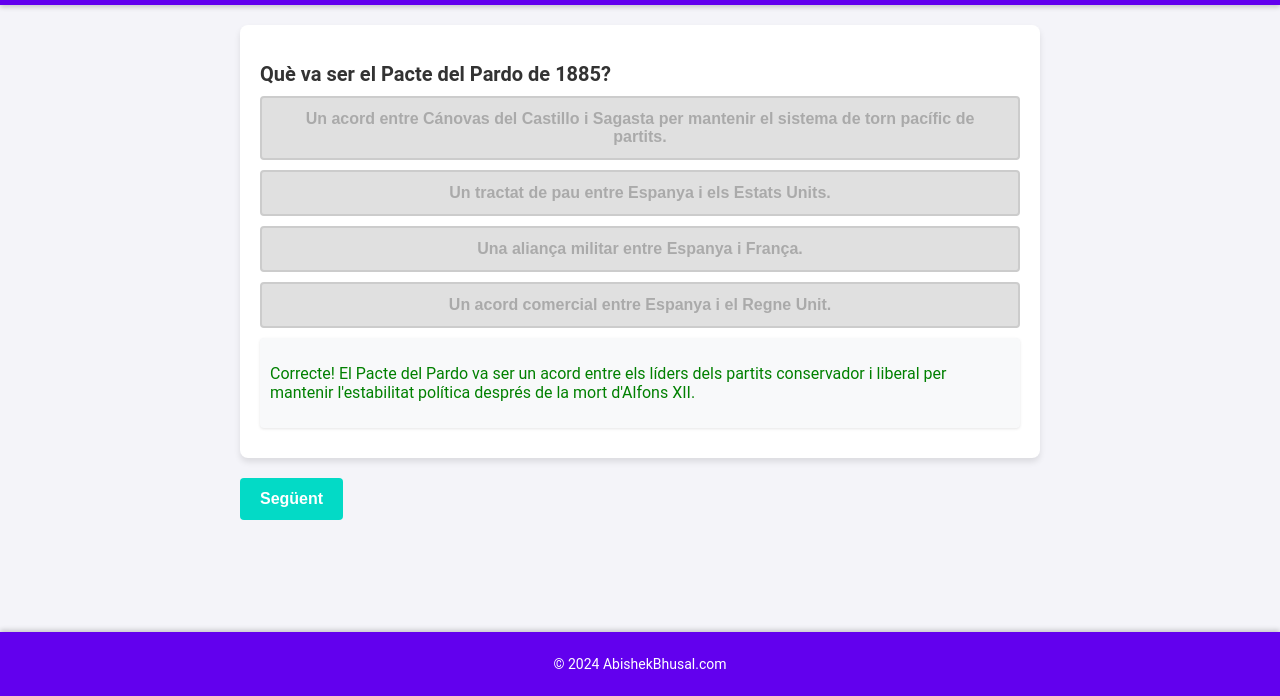
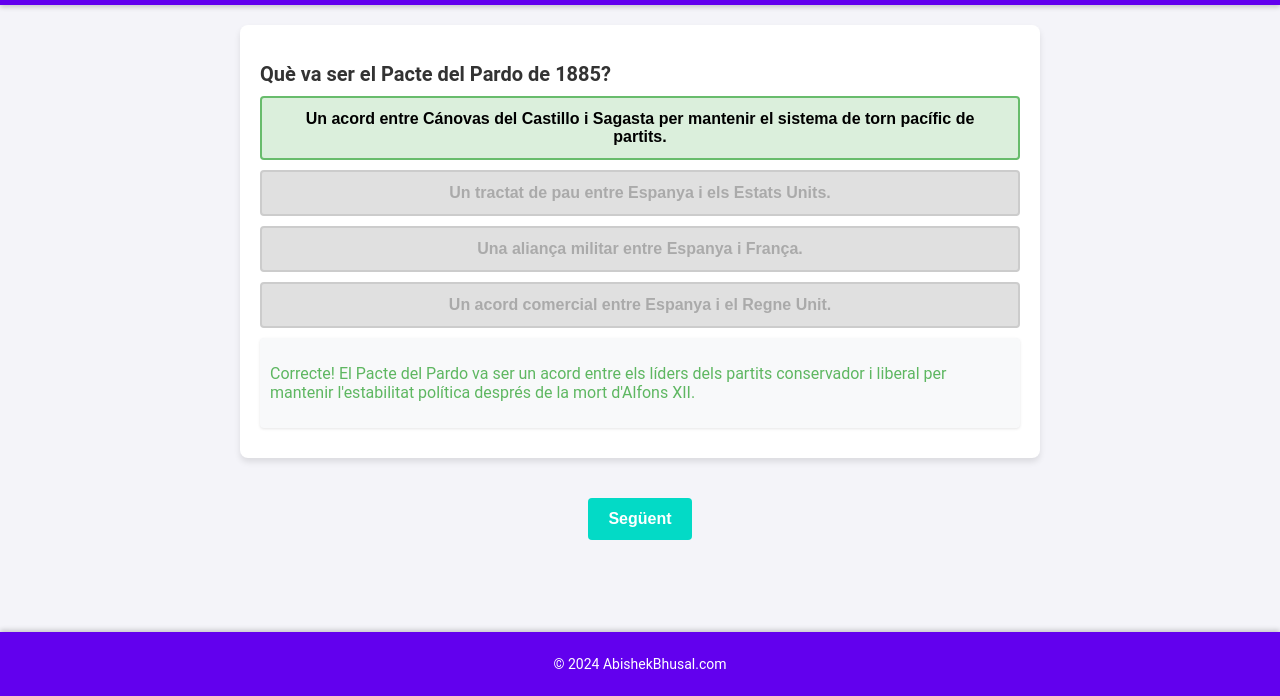
Before and after one commit to abyssxd/historia_2nbaxillerat, a plain HTML site: page topics/reforma.html in a window 1280 px wide. Both pictures are taken after a click on the button 640 px from the left and 231 px from the top of the page. Shown: the part 104-800 px from the top of the page. Drawn offline with Linux system fonts and the light colour scheme.

Commit message:
pablo recommendations

```diff
--- a/css/style.css
+++ b/css/style.css
@@ -122,6 +122,12 @@ footer {
     box-shadow: 0 2px 4px rgba(0, 0, 0, 0.2);
 }
 
+.btnContainer{
+    display: flex !important;
+    justify-content: center;
+    align-items: center;
+}
+
 .backBtn {
     text-decoration: none;
     padding: 12px 20px;
--- a/js/quiz.js
+++ b/js/quiz.js
@@ -17,7 +17,9 @@ document.addEventListener("DOMContentLoaded", () => {
                 </div>
                 <div class="feedback" id="feedback"></div>
             </div>
+            <div class="btnContainer">
             <button id="next-btn" style="display: none;">Següent</button>
+            </div>
         `;
 
         const optionButtons = document.querySelectorAll(".option");
@@ -32,15 +34,25 @@ document.addEventListener("DOMContentLoaded", () => {
         const selectedIndex = parseInt(event.target.getAttribute("data-index"));
         const feedback = document.getElementById("feedback");
 
+        document.querySelectorAll(".option").forEach((button, index) => {
+            button.disabled = true;
+            if (index === questions[currentQuestionIndex].answer) {
+                button.style.border = "2px solid rgba(76, 175, 80, 0.8)";
+                button.style.backgroundColor = "rgba(76, 175, 80, 0.2)";
+                button.style.color = "black";
+            } else if (index === selectedIndex && index !== questions[currentQuestionIndex].answer) {
+                button.style.border = "2px solid rgba(244, 67, 54, 0.8)";
+                button.style.backgroundColor = "rgba(244, 67, 54, 0.2)";
+                button.style.color = "black";
+            }
+        });
+
         if (selectedIndex === questions[currentQuestionIndex].answer) {
-            feedback.innerHTML = `<p style="color: green;">Correcte! ${questions[currentQuestionIndex].explanation}</p>`;
+            feedback.innerHTML = `<p style="color: rgba(76, 175, 80, 0.9);">Correcte! ${questions[currentQuestionIndex].explanation}</p>`;
         } else {
-            feedback.innerHTML = `<p style="color: red;">Incorrecte! ${questions[currentQuestionIndex].explanation}</p>`;
+            feedback.innerHTML = `<p style="color: rgba(244, 67, 54, 0.9);">Incorrecte! ${questions[currentQuestionIndex].explanation}</p>`;
         }
 
-        document.querySelectorAll(".option").forEach(button => {
-            button.disabled = true;
-        });
         document.getElementById("next-btn").style.display = "block";
     }
 
```
Also changed, not shown: index.html (+1 -1 lines), 1 other file.
